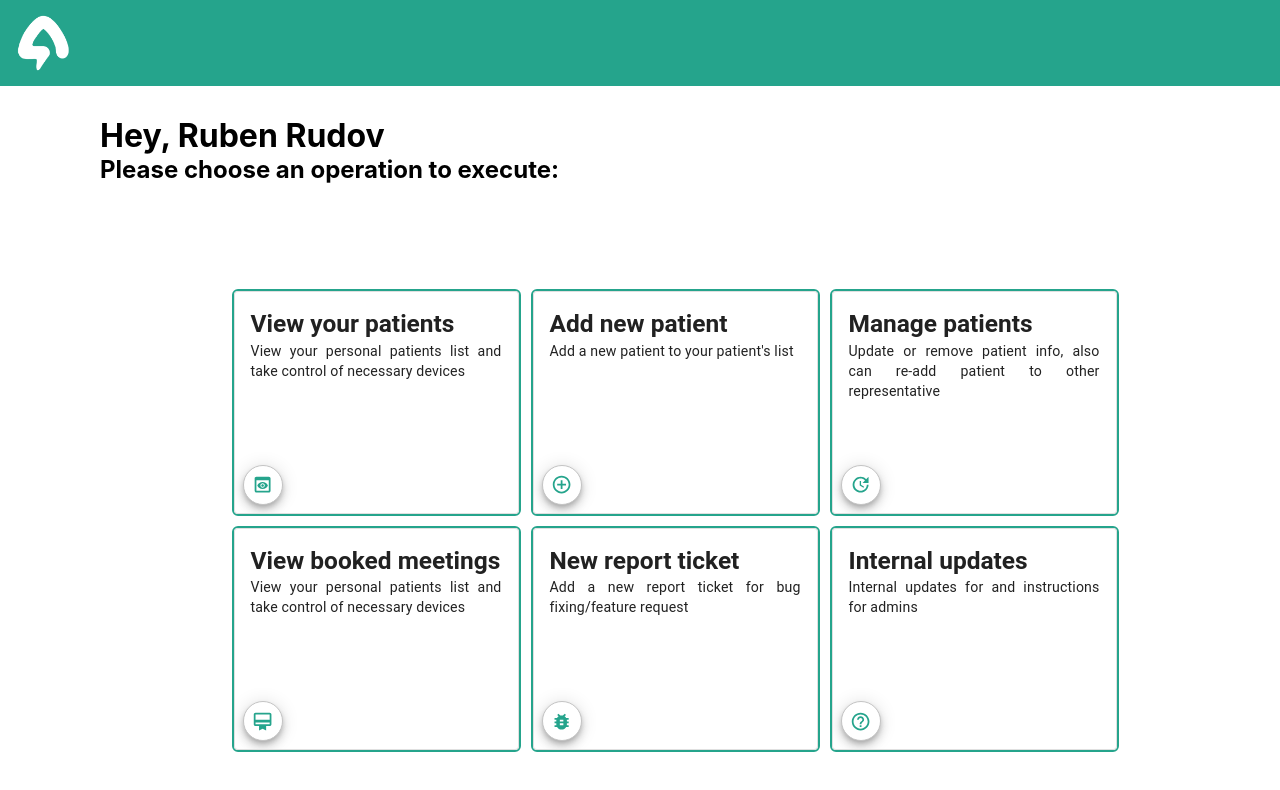
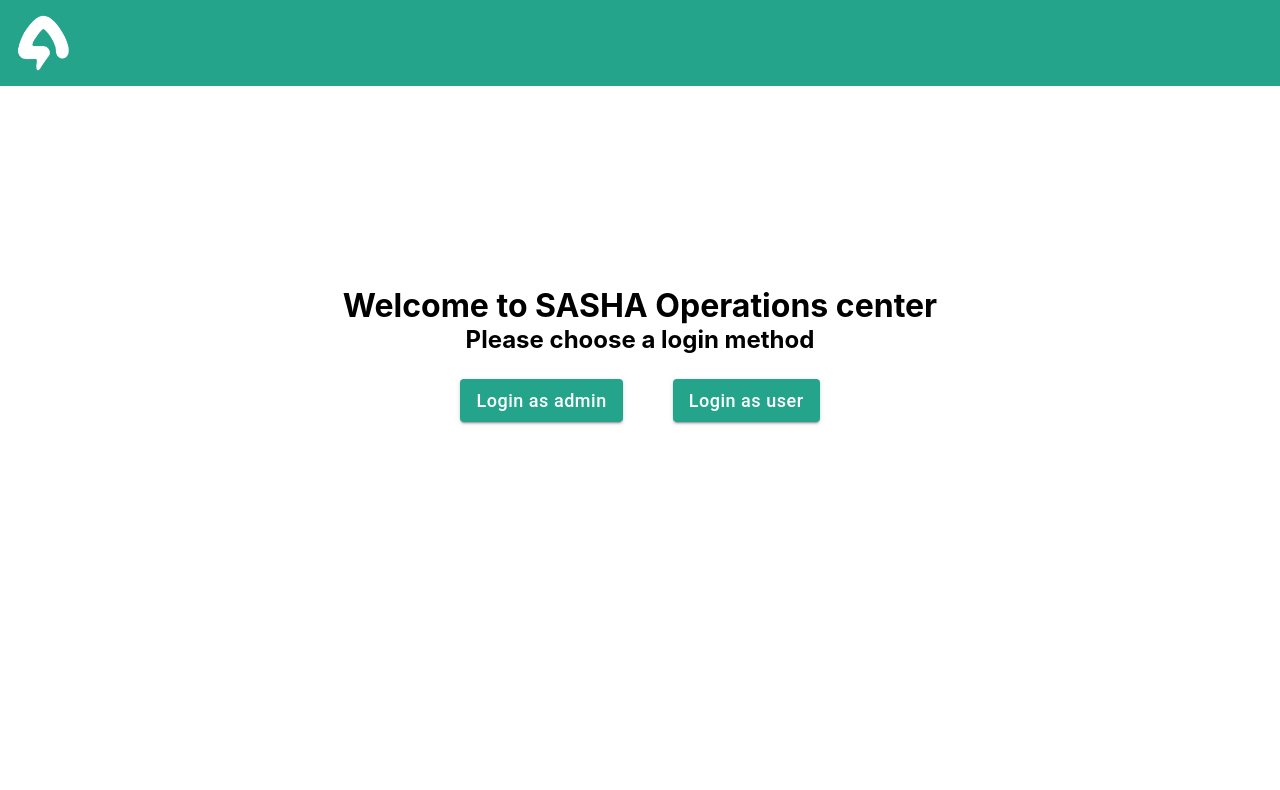
Before and after one commit to SASHA-Intuitive-Ltd/Operations-center, a React (Create React App) app: page / in a window 1280 px wide. Shown: the top 790 px of the page. Built offline with nearby package versions, Linux system fonts and the light colour scheme.

Commit message:
Changes 04/02/2022

```diff
--- a/package.json
+++ b/package.json
@@ -15,6 +15,7 @@
     "react": "^17.0.2",
     "react-chartjs-2": "^4.0.0",
     "react-dom": "^17.0.2",
+    "react-router-dom": "^5.2.0",
     "react-scripts": "5.0.0",
     "styled-components": "^5.3.3",
     "web-vitals": "^2.1.3"
--- a/src/App.css
+++ b/src/App.css
@@ -370,3 +370,15 @@
 .card-button:hover .button-icon {
   color: var(--global-white) !important;
 }
+
+.landing {
+  padding: 200px;
+}
+
+.landing h1 {
+  font-size: xx-large !important;
+}
+
+.landing h2 {
+  font-size: x-large !important;
+}
--- a/src/App.js
+++ b/src/App.js
@@ -4,11 +4,15 @@
  */
 import './App.css';
 
+// Routing
+import { BrowserRouter as Router, Switch, Route } from 'react-router-dom'
+
 // Components testing imports
 import PageContainer from './Components/Personal_data_monitoring/PageContainer';
 import PageContainerOperator from './Components/Operator_control_pannel/PageContainerOperator'
 import Register from './Components/User_management/register_patient/Register';
 import AdminView from './Components/Admin_views/AdminView';
+import Landing from './Components/User_management/Landing/Landing';
 const logo = require('./assets/logo.png')
 
 // Modules import
@@ -32,6 +36,22 @@ function App() {
         </div>
 
         {/* Router */}
+        <Router>
+          <div>
+            <Switch>
+              <Route exact path="/" component={Landing} />
+              <Route exact path="/admin" component={() => {return(<AdminView adminInfo={testConfigs.admin1}/>)}} />
+              <Route exact path="/patient_view" component={() => {return(<PageContainer
+                    userInfo={testConfigs.user1}
+                    healthStats={testConfigs.healthStats1}
+                    currentDevice={"wheelchair"}
+                />)}}
+              />
+              <Route exact path="/operator_patients_view" component={() => {return(<PageContainerOperator/>)}} />
+            </Switch>
+          </div>
+        </Router>
+
         {/* NOTICE: currentDevice should be written only in lower case format. */}
        {/*<PageContainer
           userInfo={testConfigs.user1}
@@ -39,7 +59,7 @@ function App() {
           currentDevice={"wheelchair"}
        />*/}
        {/* <PageContainerOperator/>*/}
-       <AdminView adminInfo={testConfigs.admin1}/>
+       {/*<AdminView adminInfo={testConfigs.admin1}/>*/}
     </div>
   )
 }
--- a/src/Components/Admin_views/Dialogs/AddPatient.js
+++ b/src/Components/Admin_views/Dialogs/AddPatient.js
@@ -1,4 +1,4 @@
-import React from 'react'
+import React, { useState } from 'react'
 
 import Dialog from '@mui/material/Dialog';
 import DialogActions from '@mui/material/DialogActions';
@@ -19,6 +19,16 @@ import Select from '@mui/material/Select';
 
 function AddPatient({ openAdd, handleClose }) {
 
+    const [ newPat, setNewPat ] = useState({
+        username: null,
+        email: null,
+        address: null,
+        phone: null,
+        diseases: null,
+        gender: null,
+    })
+
+    const [img, setImage] = useState(null)
 
     const theme = useTheme()
     const fullScreen = useMediaQuery(theme.breakpoints.down('md'))
@@ -51,6 +61,17 @@ function AddPatient({ openAdd, handleClose }) {
         return items
     }
 
+    const handleOnChangeInput = (e) => {
+        const { name, value } = e.target
+
+        if (name === 'picture') {
+            if (e.target.files && e.target.files[0]) {
+                let img1 = e.target.files[0];
+                setImage(URL.createObjectURL(img1)) }
+        }
+
+    }
+
     return (
         <div>
             <Dialog
@@ -62,11 +83,11 @@ function AddPatient({ openAdd, handleClose }) {
                         <p>Enter new patient info</p>
                     </DialogTitle>
                     <DialogContent style={inputsContainerStyle}>
-                        <TextField style={tfieldStyle} id="outlined-basic" label="Full name" variant="outlined" />
-                        <TextField style={tfieldStyle} id="outlined-basic" label="Email address" variant="outlined" />
-                        <TextField style={tfieldStyle} id="outlined-basic" label="Home Adress" variant="outlined" />
-                        <TextField style={tfieldStyle} id="outlined-basic" label="Phone number" variant="outlined" />
-                        <TextField style={tfieldStyle} id="outlined-basic" label="Previous diseases" variant="outlined" />
+                        <TextField style={tfieldStyle} name="fullname" label="Full name" variant="outlined" />
+                        <TextField style={tfieldStyle} name="email" label="Email address" variant="outlined" />
+                        <TextField style={tfieldStyle} name="address" label="Home Adress" variant="outlined" />
+                        <TextField style={tfieldStyle} name="phone" label="Phone number" variant="outlined" />
+                        <TextField style={tfieldStyle} name="disease" label="Previous diseases" variant="outlined" />
 
                         <DialogContentText>Gender</DialogContentText>
                         <RadioGroup
@@ -74,8 +95,8 @@ function AddPatient({ openAdd, handleClose }) {
                             name="radio-buttons-group"
                             style={{display: 'flex', flexDirection: 'row', justifyContent: 'center'}}
                         >
-                            <FormControlLabel value="male" control={<Radio />} label="Male" />
-                            <FormControlLabel value="female" control={<Radio />} label="Female" />
+                            <FormControlLabel name='gender_male' value="male" control={<Radio />} label="Male" />
+                            <FormControlLabel name='gender_female' value="female" control={<Radio />} label="Female" />
                         </RadioGroup>
                         <FormControl style={tfieldStyle}>
                                 <InputLabel id="demo-simple-select-label">Age</InputLabel>
@@ -98,8 +119,11 @@ function AddPatient({ openAdd, handleClose }) {
                             <input
                                 type="file"
                                 hidden
+                                name="picture"
+                                onChange={handleOnChangeInput}
                             />
                         </Button>
+                        <img src={img}/>
                     </DialogContent>
                     <DialogActions>
                         <Button style={buttonStyle} autoFocus variant="contained" sx={{backgroundColor: 'green', color: 'white !important'}} onClick={handleClose}>
--- /dev/null
+++ b/src/Components/User_management/Landing/Landing.js
@@ -0,0 +1,36 @@
+import { Button } from '@mui/material'
+import React from 'react'
+import { Link, Redirect } from 'react-router-dom'
+
+const buttonStyle = {
+    margin: 25,
+    color: 'var(--global-white)',
+    backgroundColor: 'var(--global-primary)',
+    textTransform: 'none',
+    fontSize: 'large'
+}
+
+
+function Landing() {
+
+    const onClickHandler = (e) => {
+        const {name, value} = e.target
+
+        console.log(name)
+        console.log(value)
+
+        {<Redirect to={`/${name}`}/>}
+    }
+
+
+    return (
+        <div className='landing'>
+            <h1>Welcome to SASHA Operations center</h1>
+            <h2>Please choose a login method</h2>
+            <Button className='login-button' style={buttonStyle} name="admin" onClick={onClickHandler} variant='contained'>Login as admin</Button>
+            <Button className='login-button' style={buttonStyle} name="user" onClick={onClickHandler} variant='contained'>Login as user</Button>
+        </div>
+    )
+}
+
+export default Landing
```
Also changed, not shown: 1 other file (tests, documents, lock files or other folders).
